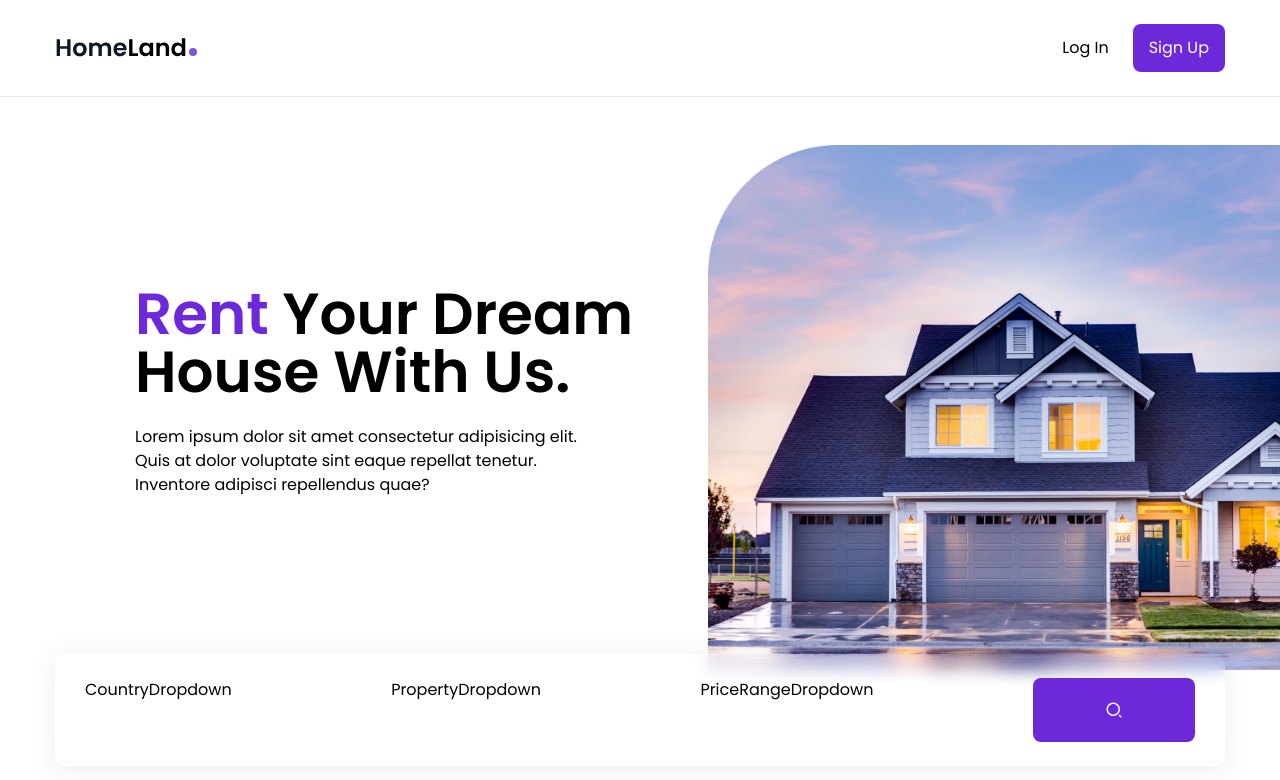
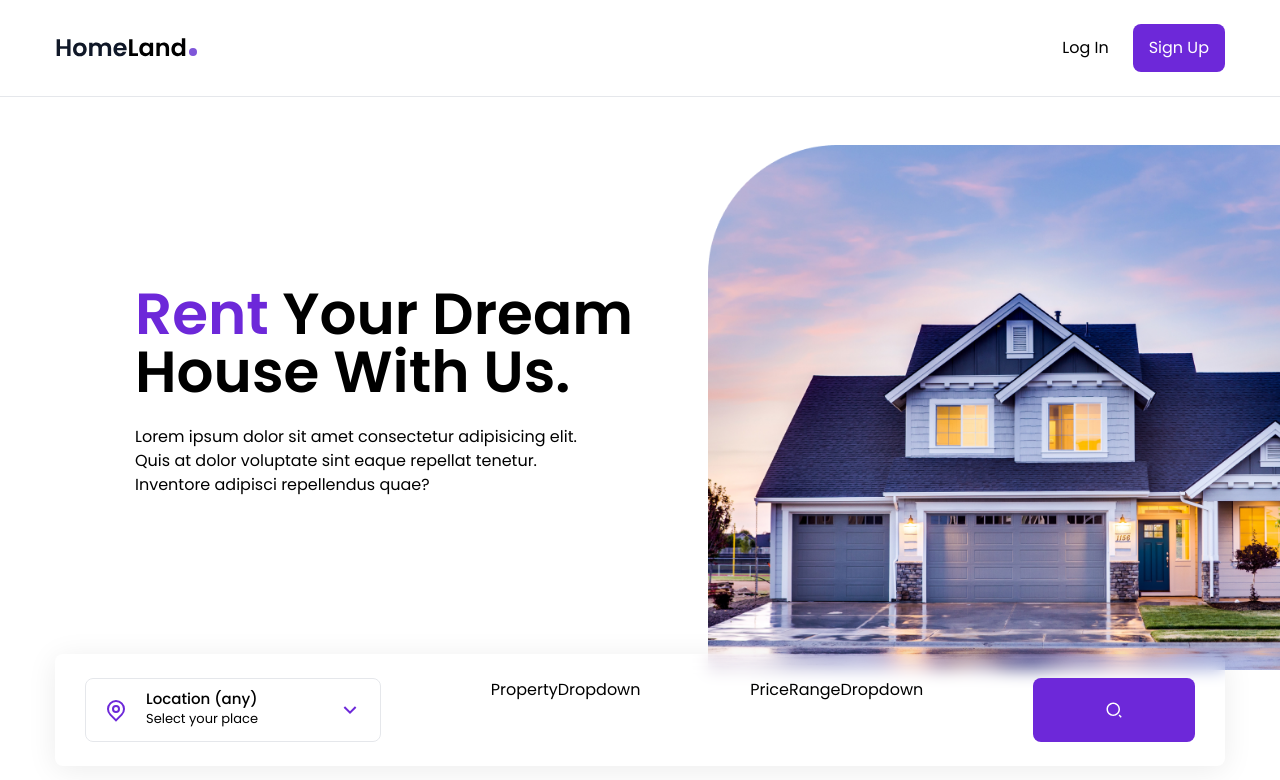
Before and after one commit to ArfinHasib/Real-Estate-Website, a React (Create React App) app: page / in a window 1280 px wide. Shown: the top 780 px of the page. Built offline with nearby package versions, Linux system fonts and the light colour scheme.

Commit message:
Country dropdown

```diff
--- a/src/components/CountryDropdown.js
+++ b/src/components/CountryDropdown.js
@@ -1,7 +1,57 @@
-import React from 'react';
+import React, { useState, useEffect, useContext } from 'react';
+
+// import icons
+import { RiMapPinLine, RiArrowDownSLine, RiArrowUpSLine } from 'react-icons/ri';
+
+// import headless ui
+import { Menu } from '@headlessui/react';
+
+// import house context
+import { HouseContext } from './HouseContext';
 
 const CountryDropdown = () => {
-  return <div>CountryDropdown</div>;
+   const { country, setCountry, countries } = useContext(HouseContext);
+
+   console.log(countries);
+
+   const [isOpen, setIsOpen] = useState(false);
+
+   return (
+      <Menu as='div' className='dropdown relative'>
+         <Menu.Button
+            onClick={() => setIsOpen(!isOpen)}
+            className='dropdown-btn w-full text-left'
+         >
+            <RiMapPinLine className='dropdown-icon-primary' />
+            <div>
+               <div className='text-[15px] font-medium leading-tight'>
+                  {country}
+               </div>
+               <div className='text-[13px]'>Select your place</div>
+            </div>
+            {isOpen ? (
+               <RiArrowUpSLine className='dropdown-icon-secondary' />
+            ) : (
+               <RiArrowDownSLine className='dropdown-icon-secondary' />
+            )}
+         </Menu.Button>
+
+         <Menu.Items className='dropdown-menu'>
+            {countries.map((country, index) => {
+               return (
+                  <Menu.Item
+                     key={index}
+                     onClick={() => setCountry(country)}
+                     className='cursor-pointer hover:text-violet-700 transition'
+                     as='li'
+                  >
+                     {country}
+                  </Menu.Item>
+               );
+            })}
+         </Menu.Items>
+      </Menu>
+   );
 };
 
 export default CountryDropdown;
--- a/src/components/HouseContext.js
+++ b/src/components/HouseContext.js
@@ -14,6 +14,20 @@
    const [properties, setProperties] = useState([]);
    const [price, setPrice] = useState('Price range (any)');
    const [loading, setLoading] = useState(false);
+
+   // return all countries
+   useEffect(() => {
+      const allCountries = houses.map((house) => house.country);
+
+      console.log(allCountries);
+
+      // remove duplicates
+      const uniqueCountries = ['Location (any)', ...new Set(allCountries)];
+
+      console.log(uniqueCountries);
+      // set countries state
+      setCountries(uniqueCountries);
+   }, []);
 
    return (
       <HouseContext.Provider
--- a/src/components/Search.js
+++ b/src/components/Search.js
@@ -1,4 +1,4 @@
-import React from 'react';
+import React, { useContext } from 'react';
 
 // import components
 import CountryDropdown from './CountryDropdown';
@@ -7,6 +7,7 @@
 
 // import icons
 import { RiSearch2Line } from 'react-icons/ri';
+import { HouseContext } from './HouseContext';
 
 const Search = () => {
    return (
```
